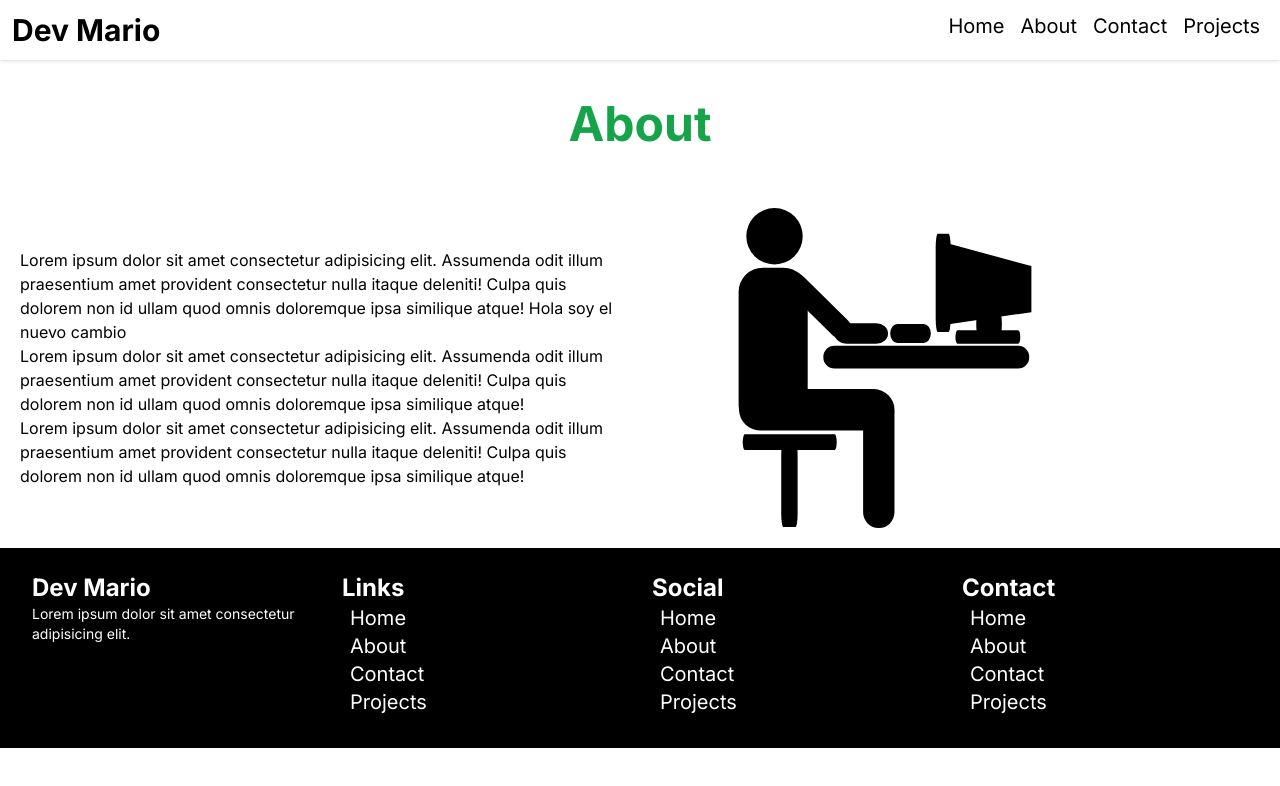
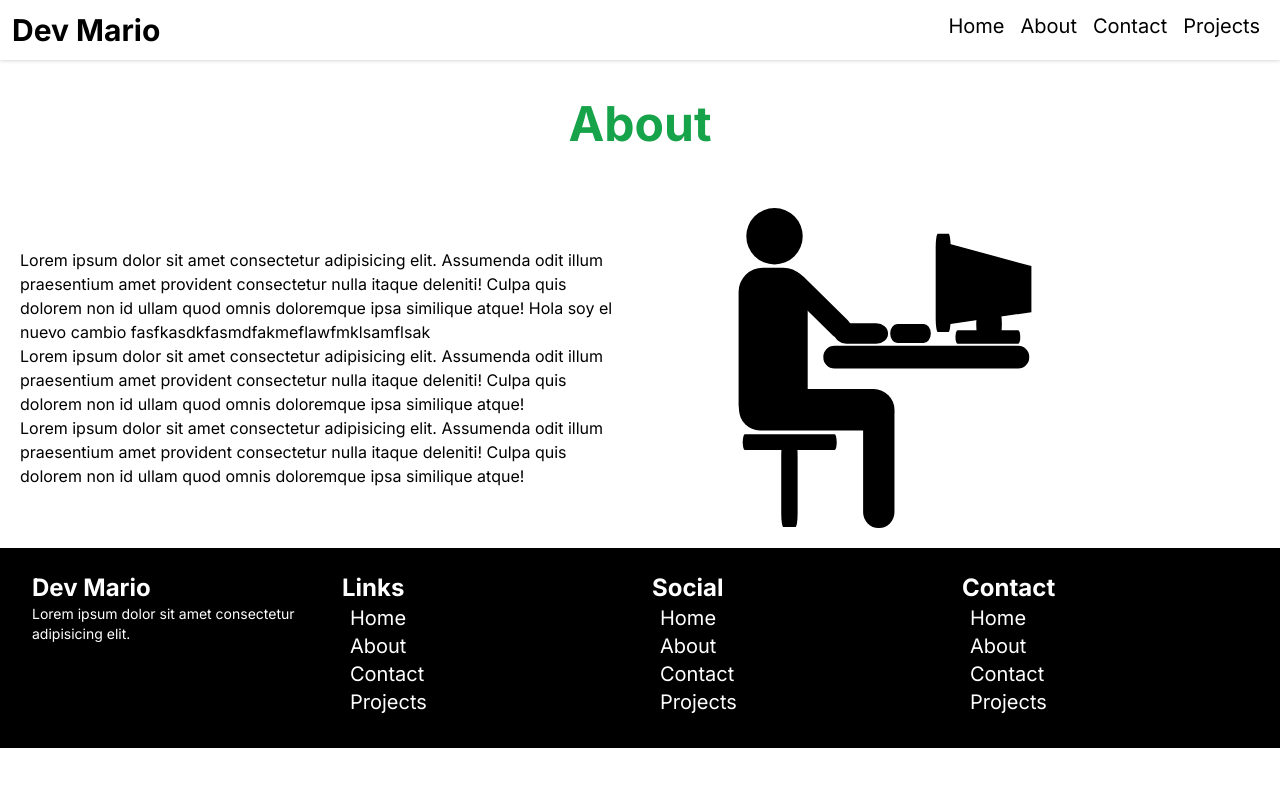
Before and after one commit to joskr2/demo-portafolio-nextjs, a Next.js app: page /about in a window 1280 px wide. Shown: the top 786 px of the page. Built offline with nearby package versions, Linux system fonts and the light colour scheme.

Commit message:
Hice cambio en about 2

```diff
--- a/src/app/about/page.tsx
+++ b/src/app/about/page.tsx
@@ -9,7 +9,7 @@ const About = () => {
         <p className=''>
           Lorem ipsum dolor sit amet consectetur adipisicing elit. Assumenda odit illum praesentium amet provident consectetur nulla itaque deleniti! Culpa quis dolorem non id ullam quod omnis doloremque ipsa similique atque!
 
-          Hola soy el nuevo cambio
+          Hola soy el nuevo cambio fasfkasdkfasmdfakmeflawfmklsamflsak
         </p>
         <p className=''>
           Lorem ipsum dolor sit amet consectetur adipisicing elit. Assumenda odit illum praesentium amet provident consectetur nulla itaque deleniti! Culpa quis dolorem non id ullam quod omnis doloremque ipsa similique atque!
```
